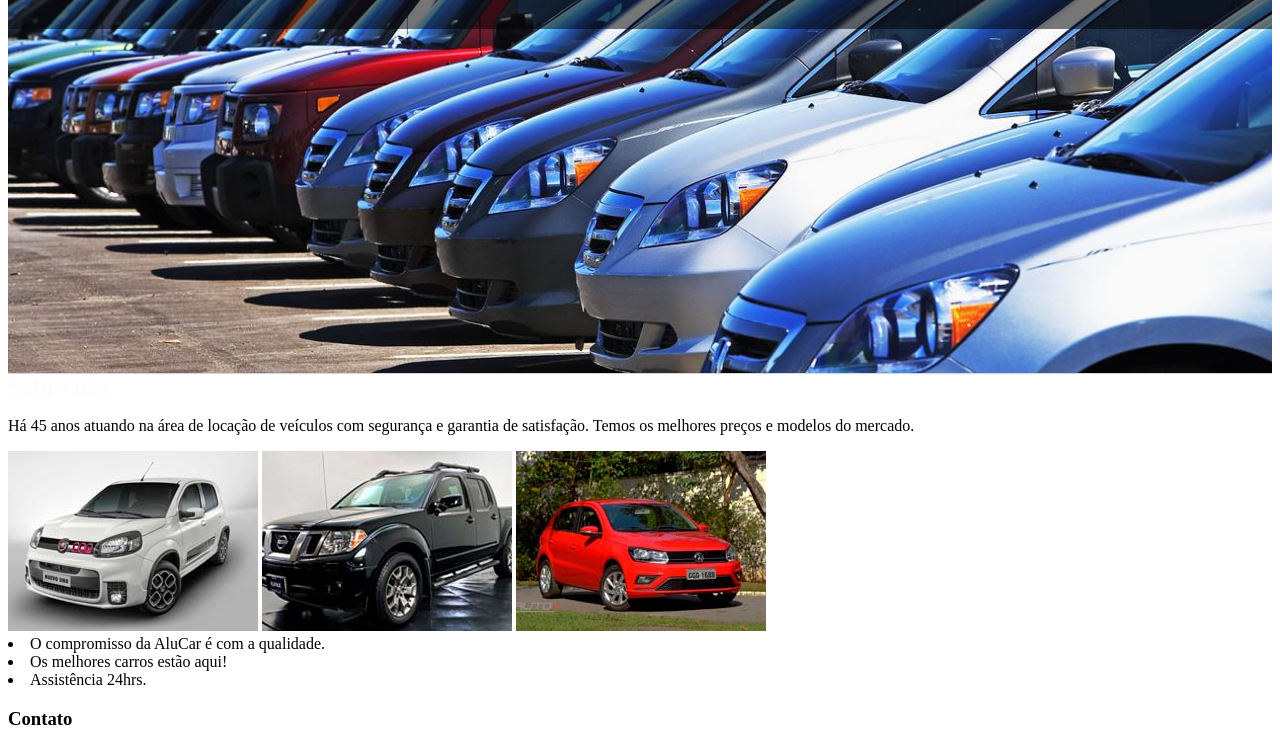
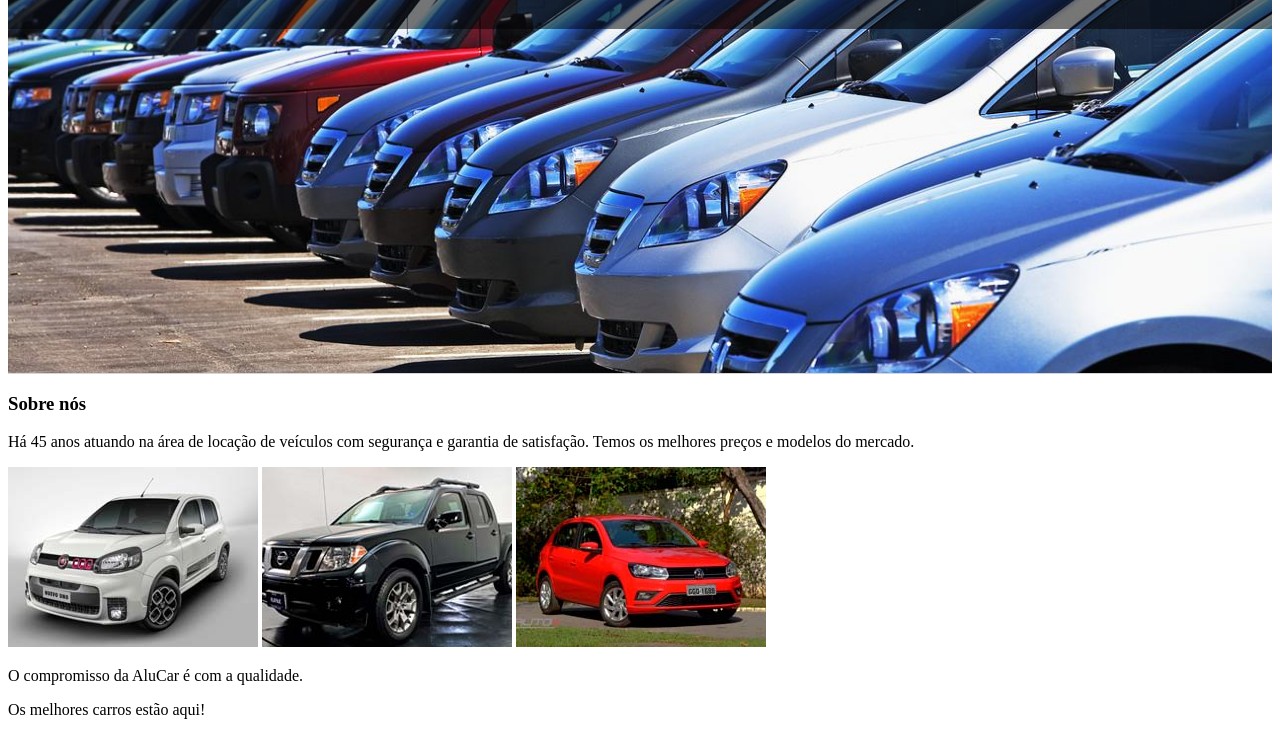
Before and after one commit to DyTwT/Atividade-Formul-rio---AluCar, a plain HTML site: page index.html in a window 1280 px wide. Shown: the part 201-933 px from the top of the page. Drawn offline with Linux system fonts and the light colour scheme.

Commit message:
Update index.html

```diff
--- a/index.html
+++ b/index.html
@@ -20,13 +20,13 @@
     </header>
 
     <section class="sobre"> <!--Sobre-->
-        <h2>Sobre nós</h2>
+        <h3>Sobre nós</h3>
         <p> Há 45 anos atuando na área de locação de veículos com segurança e garantia de satisfação. Temos os melhores preços e modelos do mercado.</p>
         <img src="img1.jpg" alt="carro1"> <img src="img2.jpg" alt="carro2"> <img src="img3.jpg" alt="carro3">
         <!--Lista-->
-        <li>O compromisso da AluCar é com a qualidade.</li>
-        <li>Os melhores carros estão aqui!</li>
-        <li>Assistência 24hrs.</li>
+        <p><span>O compromisso da AluCar é com a qualidade.</span></p>
+        <p><span>Os melhores carros estão aqui!</span></p>
+        <p><span>Assistência 24hrs.</span></p>
     </section>
 
     <!--Divisão de seção-->
```
